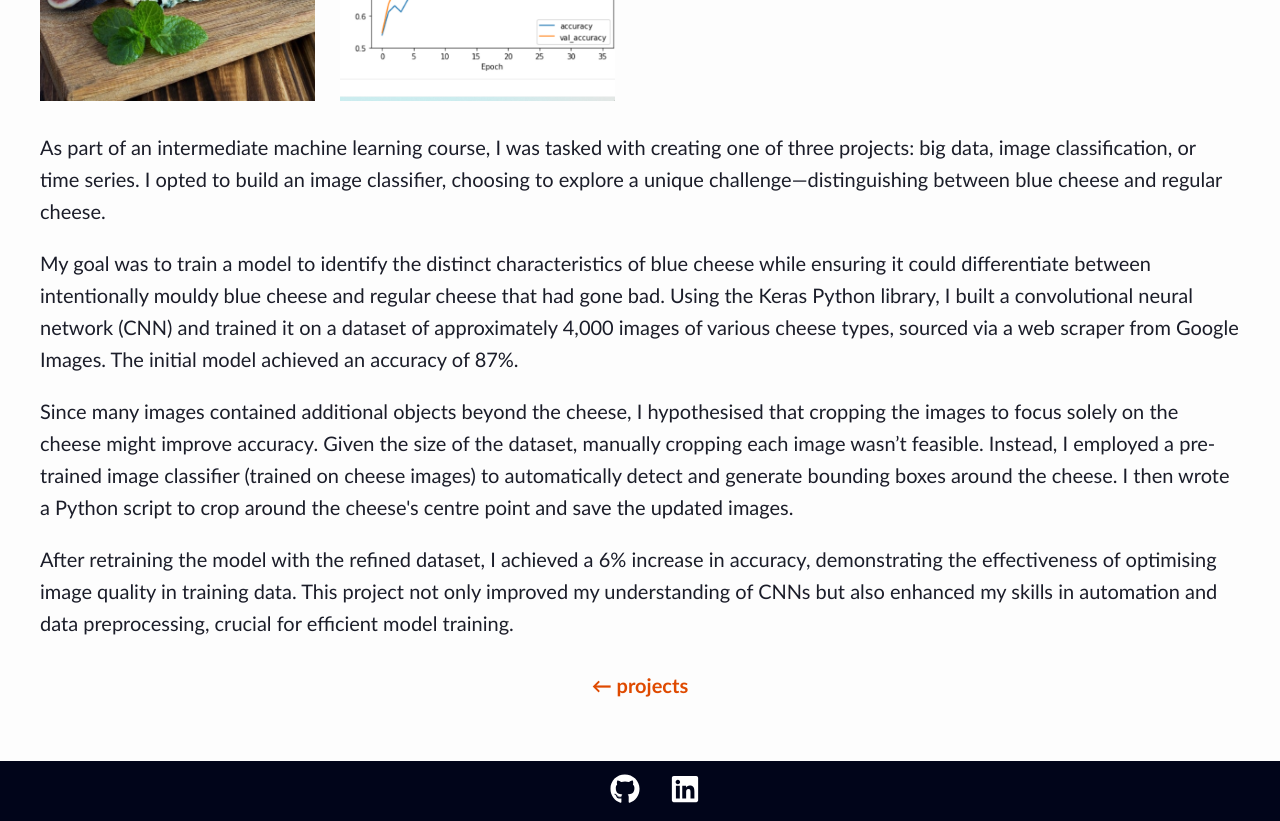
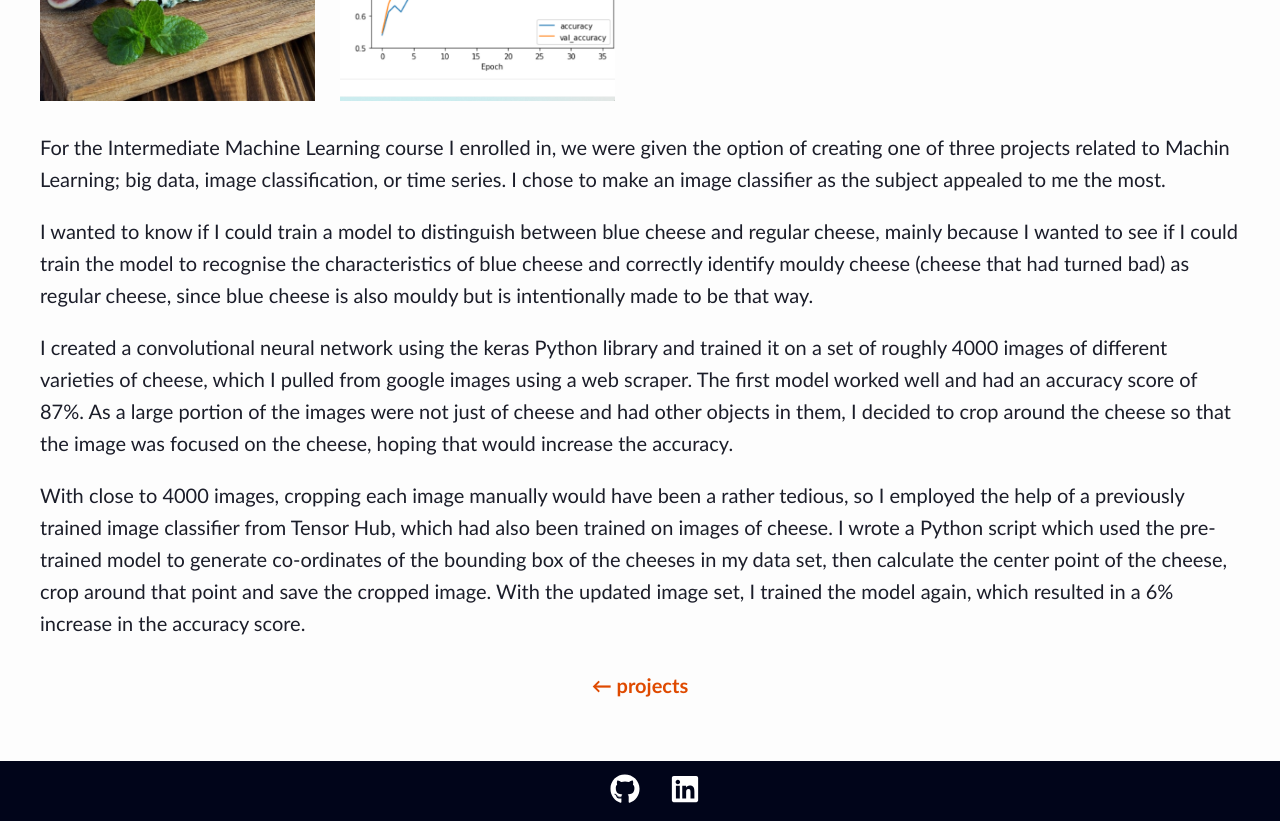
Before and after one commit to Jamnic98/website_client_v1, a Next.js app: page /projects/blue-cheese-classifier in a window 1280 px wide. Shown: the part 520-1341 px from the top of the page. Built offline with nearby package versions, Linux system fonts and the light colour scheme.

Commit message:
update projects desc

```diff
--- a/src/data/projects/blueCheeseClassifier.ts
+++ b/src/data/projects/blueCheeseClassifier.ts
@@ -5,10 +5,20 @@ const blueCheeseClassifier: ProjectDataType = {
 	title: 'Blue Cheese Classifier',
 	summary: 'An image classifier designed to identify blue cheese.',
 	paragraphs: [
-		`As part of an intermediate machine learning course, I was tasked with creating one of three projects: big data, image classification, or time series. I opted to build an image classifier, choosing to explore a unique challenge—distinguishing between blue cheese and regular cheese.`,
-		`My goal was to train a model to identify the distinct characteristics of blue cheese while ensuring it could differentiate between intentionally mouldy blue cheese and regular cheese that had gone bad. Using the Keras Python library, I built a convolutional neural network (CNN) and trained it on a dataset of approximately 4,000 images of various cheese types, sourced via a web scraper from Google Images. The initial model achieved an accuracy of 87%.`,
-		`Since many images contained additional objects beyond the cheese, I hypothesised that cropping the images to focus solely on the cheese might improve accuracy. Given the size of the dataset, manually cropping each image wasn’t feasible. Instead, I employed a pre-trained image classifier (trained on cheese images) to automatically detect and generate bounding boxes around the cheese. I then wrote a Python script to crop around the cheese's centre point and save the updated images.`,
-		`After retraining the model with the refined dataset, I achieved a 6% increase in accuracy, demonstrating the effectiveness of optimising image quality in training data. This project not only improved my understanding of CNNs but also enhanced my skills in automation and data preprocessing, crucial for efficient model training.`,
+		`For the Intermediate Machine Learning course I enrolled in, we were given the option of creating one of three projects related to Machin Learning;
+     big data, image classification, or time series. I chose to make an image classifier as the subject appealed to me the most.`,
+		`
+    I wanted to know if I could train a model to distinguish between blue cheese and regular cheese, mainly because I wanted to see if
+    I could train the model to recognise the characteristics of blue cheese and correctly identify mouldy cheese (cheese that had turned bad) as regular cheese,
+    since blue cheese is also mouldy but is intentionally made to be that way.`,
+		`
+    I created a convolutional neural network using the keras Python library and trained it on a set of roughly 4000 images of different varieties of cheese, which I
+    pulled from google images using a web scraper. The first model worked well and had an accuracy score of 87%. As a large portion of the images were not just of cheese
+    and had other objects in them, I decided to crop around the cheese so that the image was focused on the cheese, hoping that would increase the accuracy.
+    `,
+		`With close to 4000 images, cropping each image manually would have been a rather tedious, so I employed the help of a previously trained image classifier from Tensor Hub, which had also
+     been trained on images of cheese. I wrote a Python script which used the pre-trained model to generate co-ordinates of the bounding box of the cheeses in my data set, then calculate
+     the center point of the cheese, crop around that point and save the cropped image. With the updated image set, I trained the model again, which resulted in a 6% increase in the accuracy score.`,
 	],
 	projectPageURI: '/projects/blue-cheese-classifier',
 	screenshotURIs: [
```
Also changed, not shown: public/images/projects/poker-pre-flop-sim-results-graph.png.
